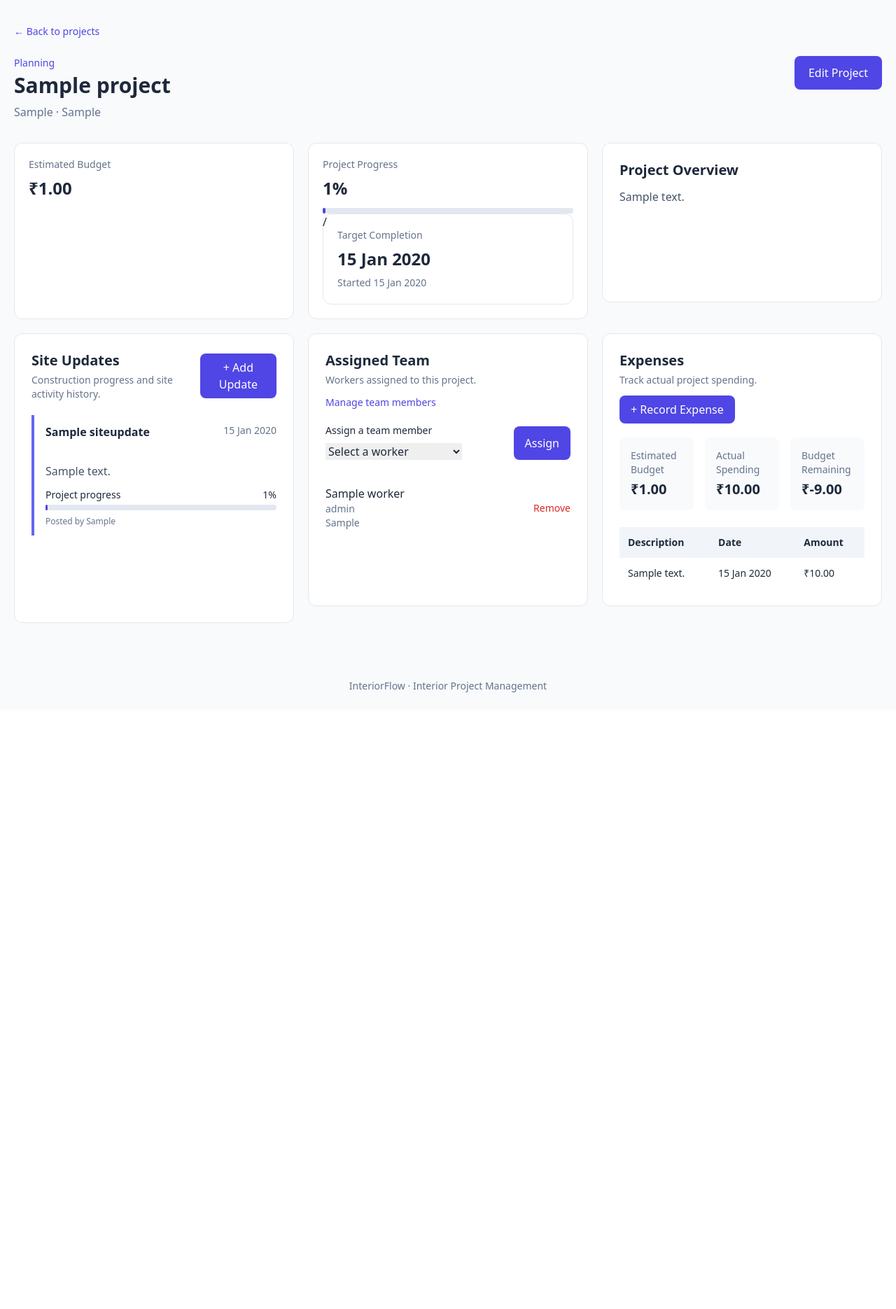
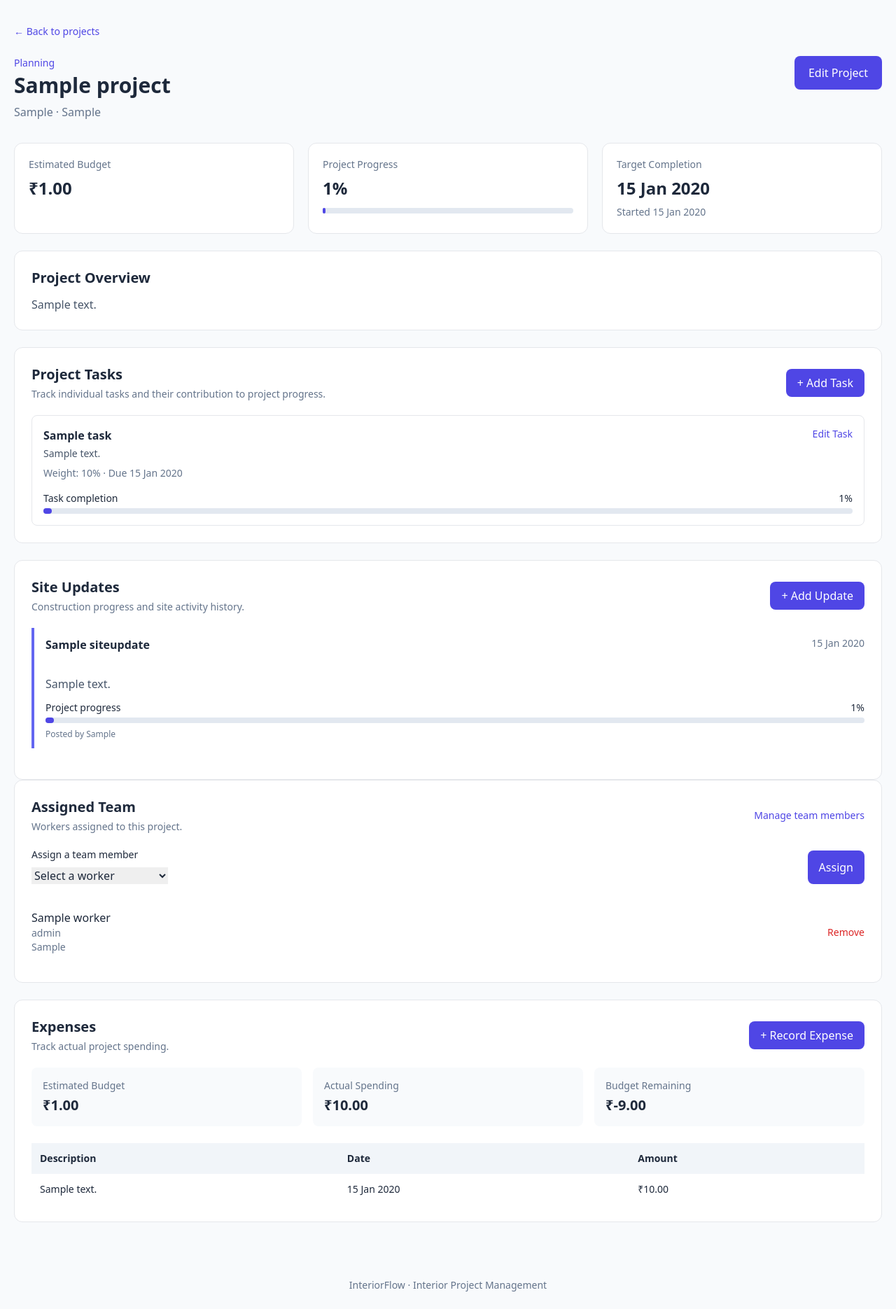
Before and after one commit to farhan-d3v/InteriorFlow, a Django app: page /projects/1/ in a window 1280 px wide. Shown: the part 69-1939 px from the top of the page at 70% size. Before the commit the page ends 1058 px from the top, so only its background shows below. Run offline with Django 5.2, Linux system fonts and the light colour scheme; tables that the repository leaves empty hold one stand-in row (values such as "Sample post"); some libraries are stand-ins or nearby versions.

Commit message:
Add automated tests and weighted task progress

```diff
--- a/projects/forms.py
+++ b/projects/forms.py
@@ -1,6 +1,7 @@
 
 from django import forms
-from .models import Project, SiteUpdate, Worker, ProjectWorker, Expense
+from .models import Project, SiteUpdate, Worker, ProjectWorker, Expense, Task
+
 
 
 
@@ -16,7 +17,6 @@ class ProjectForm(forms.ModelForm):
             "target_end_date",
             "estimated_budget",
             "status",
-            "progress",
         ]
         widgets = {
             "start_date": forms.DateInput(attrs={"type": "date"}),
@@ -28,8 +28,6 @@ class ProjectForm(forms.ModelForm):
         cleaned_data = super().clean()
         start_date = cleaned_data.get("start_date")
         target_end_date = cleaned_data.get("target_end_date")
-        status = cleaned_data.get("status")
-        progress = cleaned_data.get("progress")
 
         if start_date and target_end_date and target_end_date < start_date:
             self.add_error(
@@ -37,13 +35,8 @@ class ProjectForm(forms.ModelForm):
                 "Target completion date cannot be before the start date.",
             )
 
-        if status == "Completed" and progress is not None and progress != 100:
-            self.add_error(
-                "progress",
-                "A completed project must have 100% progress.",
-            )
+        return cleaned_data
 
-        return cleaned_data
 
 class SiteUpdateForm(forms.ModelForm):
     class Meta:
@@ -51,7 +44,6 @@ class SiteUpdateForm(forms.ModelForm):
         fields = [
             "title",
             "notes",
-            "progress",
             "posted_by",
             "update_date",
         ]
@@ -60,6 +52,10 @@ class SiteUpdateForm(forms.ModelForm):
             "update_date": forms.DateInput(attrs={"type": "date"}),
         }
 
+    def __init__(self, *args, current_progress=0, **kwargs):
+        super().__init__(*args, **kwargs)
+        self.current_progress = current_progress
+
     def clean_progress(self):
         progress = self.cleaned_data["progress"]
 
@@ -67,6 +63,13 @@ class SiteUpdateForm(forms.ModelForm):
             raise forms.ValidationError(
                 "Progress must be between 0 and 100."
             )
+
+        if progress < self.current_progress:
+            raise forms.ValidationError(
+                f"Progress cannot be less than the current "
+                f"project progress of {self.current_progress}%."
+            )
+
         return progress
 class WorkerForm(forms.ModelForm):
     class Meta:
@@ -89,3 +92,22 @@ class ExpenseForm(forms.ModelForm):
         widgets = {
             "expense_date": forms.DateInput(attrs={"type": "date"}),
         }
+
+class TaskForm(forms.ModelForm):
+    class Meta:
+        model = Task
+        fields = [
+            "name",
+            "description",
+            "weight",
+            "progress",
+            "due_date",
+        ]
+        widgets = {
+            "description": forms.Textarea(
+                attrs={"rows": 3}
+            ),
+            "due_date": forms.DateInput(
+                attrs={"type": "date"}
+            ),
+        }
--- a/projects/templates/projects/project_detail.html
+++ b/projects/templates/projects/project_detail.html
@@ -30,9 +30,9 @@
 <div class="bg-white border rounded-xl p-5">
     <p class="text-slate-500 text-sm">Project Progress</p>
     <p class="text-2xl font-bold mt-2">{{ project.progress }}%</p>
+
     <div class="bg-slate-200 rounded-full h-2 mt-3">
-<div class="bg-slate-200 rounded-full h-2 mt-3">
-    <div class="bg-indigo-600 rounded-full h-2"
+        <div class="bg-indigo-600 rounded-full h-2 project-progress"
              data-progress="{{ project.progress }}"
              role="progressbar"
              aria-label="Project progress"
@@ -41,7 +41,6 @@
              aria-valuemax="100">
         </div>
     </div>
-/
 </div>
     <div class="bg-white border rounded-xl p-5">
         <p class="text-slate-500 text-sm">Target Completion</p>
@@ -55,6 +54,77 @@
     <p class="text-slate-600 whitespace-pre-line">{{ project.description|default:"No project description has been added." }}</p>
 </div>
 
+<!-- Project Tasks -->
+<div class="bg-white border rounded-xl p-6 mb-6">
+    <div class="flex flex-col sm:flex-row sm:justify-between sm:items-center gap-3 mb-5">
+        <div>
+            <h2 class="text-xl font-semibold">Project Tasks</h2>
+            <p class="text-slate-500 text-sm mt-1">
+                Track individual tasks and their contribution to project progress.
+            </p>
+        </div>
+
+        <a href="{% url 'task_create' project.pk %}"
+           class="bg-indigo-600 text-white rounded-lg px-4 py-2 text-center hover:bg-indigo-700">
+            + Add Task
+        </a>
+    </div>
+
+    <div class="space-y-4">
+        {% for task in project.tasks.all %}
+        <div class="border rounded-lg p-4">
+            <div class="flex flex-col sm:flex-row sm:justify-between gap-3">
+                <div>
+                    <h3 class="font-semibold">{{ task.name }}</h3>
+
+                    {% if task.description %}
+                    <p class="text-slate-600 text-sm mt-1">
+                        {{ task.description }}
+                    </p>
+                    {% endif %}
+
+                    <p class="text-slate-500 text-sm mt-2">
+                        Weight: {{ task.weight }}%
+                        {% if task.due_date %}
+                        · Due {{ task.due_date|date:"d M Y" }}
+                        {% endif %}
+                    </p>
+                </div>
+
+                <a href="{% url 'task_edit' project.pk task.pk %}"
+                   class="text-indigo-600 hover:underline text-sm">
+                    Edit Task
+                </a>
+            </div>
+
+            <div class="mt-4">
+                <div class="flex justify-between text-sm mb-1">
+                    <span>Task completion</span>
+                    <span>{{ task.progress }}%</span>
+                </div>
+
+                <div class="bg-slate-200 rounded-full h-2">
+                    <div class="bg-indigo-600 rounded-full h-2 task-progress"
+                         data-progress="{{ task.progress }}"
+                         role="progressbar"
+                         aria-label="{{ task.name }} completion"
+                         aria-valuenow="{{ task.progress }}"
+                         aria-valuemin="0"
+                         aria-valuemax="100">
+                    </div>
+                </div>
+            </div>
+        </div>
+        {% empty %}
+        <div class="bg-slate-50 rounded-lg p-6 text-center">
+            <p class="font-medium">No tasks added yet</p>
+            <p class="text-slate-500 text-sm mt-1">
+                Add your first task to start tracking project progress.
+            </p>
+        </div>
+        {% endfor %}
+    </div>
+</div>
 
 <div class="bg-white border rounded-xl p-6">
     <div class="flex flex-col sm:flex-row sm:items-center sm:justify-between gap-3 mb-5">
@@ -111,12 +181,16 @@
     {% endfor %}
 </div>
 
+
 <script>
-    document.querySelectorAll(".site-progress").forEach(function (bar) {
+    document.querySelectorAll(
+        ".site-progress, .project-progress, .task-progress"
+    ).forEach(function (bar) {
         const value = Number(bar.dataset.progress) || 0;
         bar.style.width = Math.max(0, Math.min(100, value)) + "%";
     });
 </script>
+
 
 
 <!-- Team Members -->
--- a/projects/urls.py
+++ b/projects/urls.py
@@ -1,6 +1,7 @@
 
 from django.urls import path
 from . import views
+from .views import task_create, task_edit
 
 urlpatterns = [
     path("", views.dashboard, name="dashboard"),
@@ -30,5 +31,15 @@ path(
     views.expense_create,
     name="expense_create",
 ),
+path(
+    "projects/<int:pk>/tasks/add/",
+    task_create,
+    name="task_create",
+),
+path(
+    "projects/<int:pk>/tasks/<int:task_pk>/edit/",
+    task_edit,
+    name="task_edit",
+),
 
 ]
--- a/projects/views.py
+++ b/projects/views.py
@@ -10,8 +10,9 @@ from .forms import (
     WorkerForm,
     AssignWorkerForm,
     ExpenseForm,
+    TaskForm
 )
-from .models import Project, SiteUpdate, Worker, ProjectWorker, Expense
+from .models import Project, SiteUpdate, Worker, ProjectWorker, Expense,Task
 from .models import Project, SiteUpdate
 
 
@@ -63,21 +64,53 @@ def project_list(request):
         "status_choices": Project.STATUS_CHOICES,
     })
 
-
 def project_create(request):
     form = ProjectForm(request.POST or None)
 
     if request.method == "POST" and form.is_valid():
-        form.save()
-        messages.success(request, "Project created successfully.")
-        return redirect("project_list")
+        if form.cleaned_data["status"] == "Completed":
+            form.add_error(
+                "status",
+                "A project can only be completed when its tasks reach 100% progress."
+            )
+        else:
+            project = form.save()
+            project.update_progress()
+
+            messages.success(request, "Project created successfully.")
+            return redirect("project_list")
 
     return render(request, "projects/project_form.html", {
         "form": form,
         "page_title": "Create Project",
     })
 
+def project_edit(request, pk):
+    project = get_object_or_404(Project, pk=pk)
+    form = ProjectForm(request.POST or None, instance=project)
 
+    if request.method == "POST" and form.is_valid():
+        calculated_progress = project.calculate_progress()
+
+        if (
+            form.cleaned_data["status"] == "Completed"
+            and calculated_progress < 100
+        ):
+            form.add_error(
+                "status",
+                "A project can only be completed when its tasks reach 100% progress."
+            )
+        else:
+            project = form.save()
+            project.update_progress()
+
+            messages.success(request, "Project updated successfully.")
+            return redirect("project_detail", pk=project.pk)
+
+    return render(request, "projects/project_form.html", {
+        "form": form,
+        "page_title": "Edit Project",
+    })
 
 def project_detail(request, pk):
     project = get_object_or_404(Project, pk=pk)
@@ -95,21 +128,6 @@ def project_detail(request, pk):
 
 
 
-def project_edit(request, pk):
-    project = get_object_or_404(Project, pk=pk)
-    form = ProjectForm(request.POST or None, instance=project)
-
-    if request.method == "POST" and form.is_valid():
-        form.save()
-        messages.success(request, "Project updated successfully.")
-        return redirect("project_detail", pk=project.pk)
-
-    return render(request, "projects/project_form.html", {
-        "form": form,
-        "page_title": "Edit Project",
-    })
-
-
 def site_update_create(request, pk):
     project = get_object_or_404(Project, pk=pk)
     form = SiteUpdateForm(request.POST or None)
@@ -117,10 +135,10 @@ def site_update_create(request, pk):
     if request.method == "POST" and form.is_valid():
         site_update = form.save(commit=False)
         site_update.project = project
+
+        # Save the overall progress as a historical snapshot.
+        site_update.progress = project.progress
         site_update.save()
-
-        project.progress = site_update.progress
-        project.save(update_fields=["progress", "updated_at"])
 
         messages.success(request, "Site update added successfully.")
         return redirect("project_detail", pk=project.pk)
@@ -129,6 +147,7 @@ def site_update_create(request, pk):
         "form": form,
         "project": project,
     })
+
 
 
 def worker_list(request):
@@ -209,3 +228,48 @@ def expense_create(request, pk):
         "form": form,
         "project": project,
     })
+
+def task_create(request, pk):
+    project = get_object_or_404(Project, pk=pk)
+    form = TaskForm(request.POST or None)
+
+    if request.method == "POST" and form.is_valid():
+        task = form.save(commit=False)
+        task.project = project
+        task.save()
+
+        project.update_progress()
+
+        messages.success(request, "Task created successfully.")
+        return redirect("project_detail", pk=project.pk)
+
+    return render(request, "projects/task_form.html", {
+        "form": form,
+        "project": project,
+        "page_title": "Add Task",
+    })
+
+
+def task_edit(request, pk, task_pk):
+    project = get_object_or_404(Project, pk=pk)
+    task = get_object_or_404(
+        Task,
+        pk=task_pk,
+        project=project,
+    )
+
+    form = TaskForm(request.POST or None, instance=task)
+
+    if request.method == "POST" and form.is_valid():
+        form.save()
+
+        project.update_progress()
+
+        messages.success(request, "Task updated successfully.")
+        return redirect("project_detail", pk=project.pk)
+
+    return render(request, "projects/task_form.html", {
+        "form": form,
+        "project": project,
+        "page_title": "Edit Task",
+    })
```
Also changed, not shown: projects/models.py (+51 -1 lines), projects/templates/projects/task_form.html (added, +67 -0 lines), projects/tests.py (+50 -1 lines), projects/migrations/0002_alter_expense_id_alter_project_id_and_more.py (added). Lines whose indentation alone changed are shown as unchanged.
